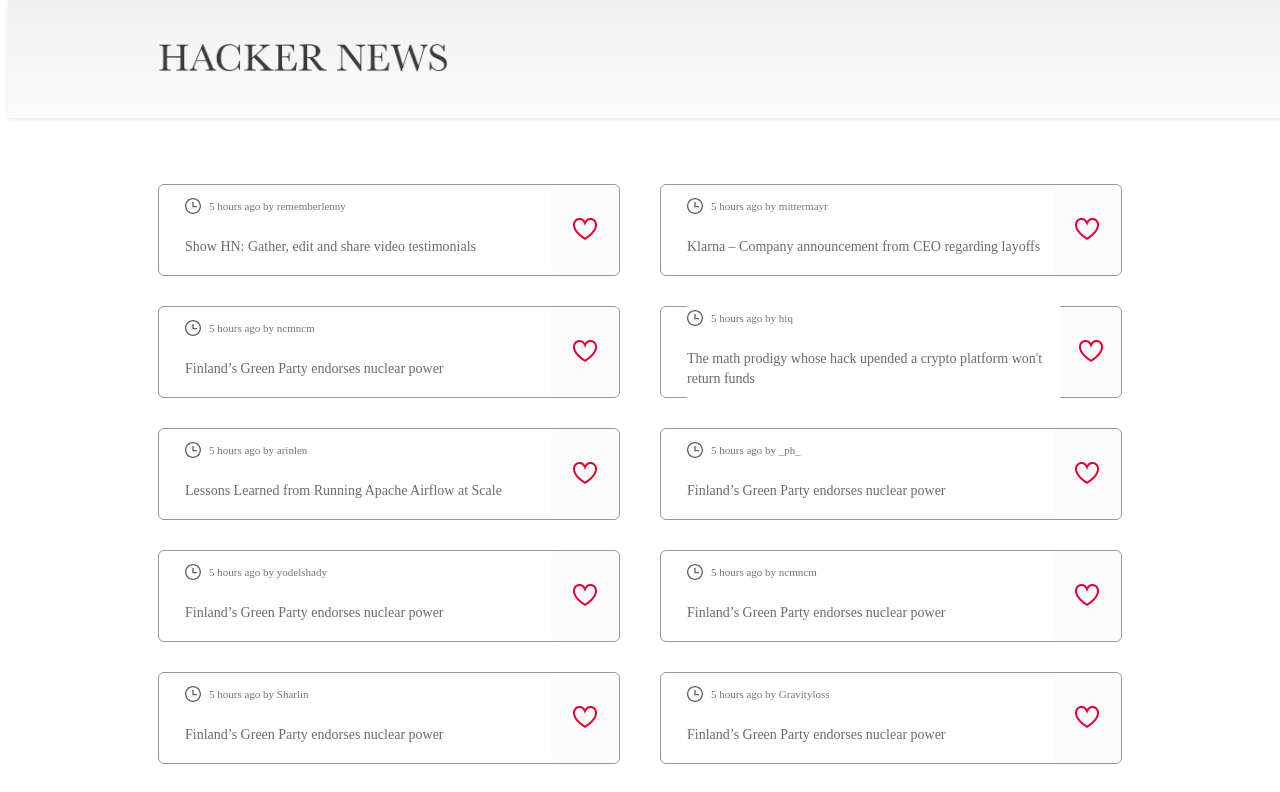
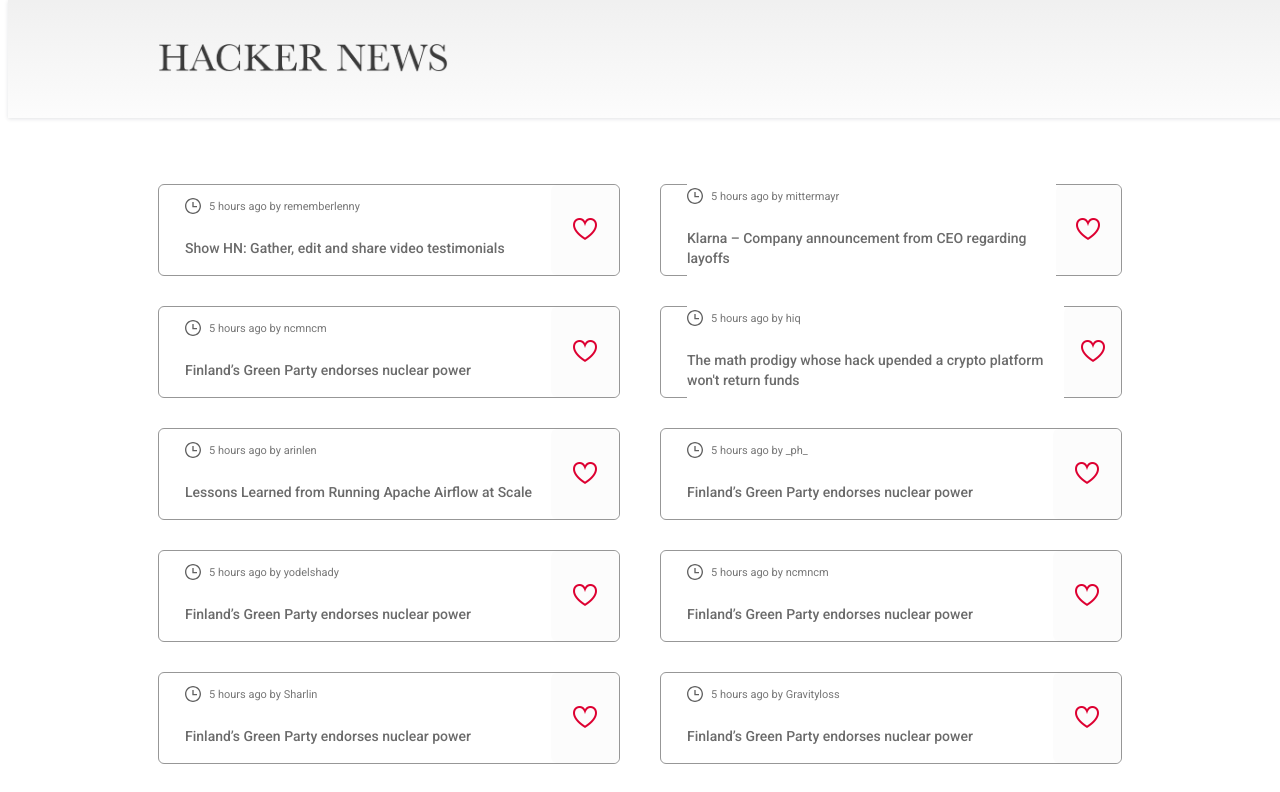
Before and after one commit to jperdomo95/jsnews, a React (Create React App) app: page / in a window 1280 px wide. Shown: the top 792 px of the page. Built offline with nearby package versions, Linux system fonts and the light colour scheme.

Commit message:
Use Robot font for the body

```diff
--- a/public/index.html
+++ b/public/index.html
@@ -11,6 +11,9 @@
     />
     <link rel="apple-touch-icon" href="%PUBLIC_URL%/logo192.png" />
     <link rel="manifest" href="%PUBLIC_URL%/manifest.json" />
+    <link rel="preconnect" href="https://fonts.googleapis.com">
+    <link rel="preconnect" href="https://fonts.gstatic.com" crossorigin>
+    <link href="https://fonts.googleapis.com/css2?family=Roboto:wght@400;500&display=swap" rel="stylesheet">
     <title>React App</title>
   </head>
   <body>
--- /dev/null
+++ b/src/App.css
@@ -0,0 +1,3 @@
+main {
+  font-family: 'Roboto';
+}
--- a/src/App.tsx
+++ b/src/App.tsx
@@ -1,5 +1,6 @@
 import Layout from './components/layout'
 import NewsList from './components/News/NewsList';
+import './App.css'
 
 const App = () => {
   return (
--- a/src/components/News/styled/index.ts
+++ b/src/components/News/styled/index.ts
@@ -30,6 +30,7 @@
   font-size: 11px;
   color: #767676;
   margin-left: 8px;
+  font-weight: 400;
 `
 export const DetailContainer = styled.div`
   display: flex;
```
